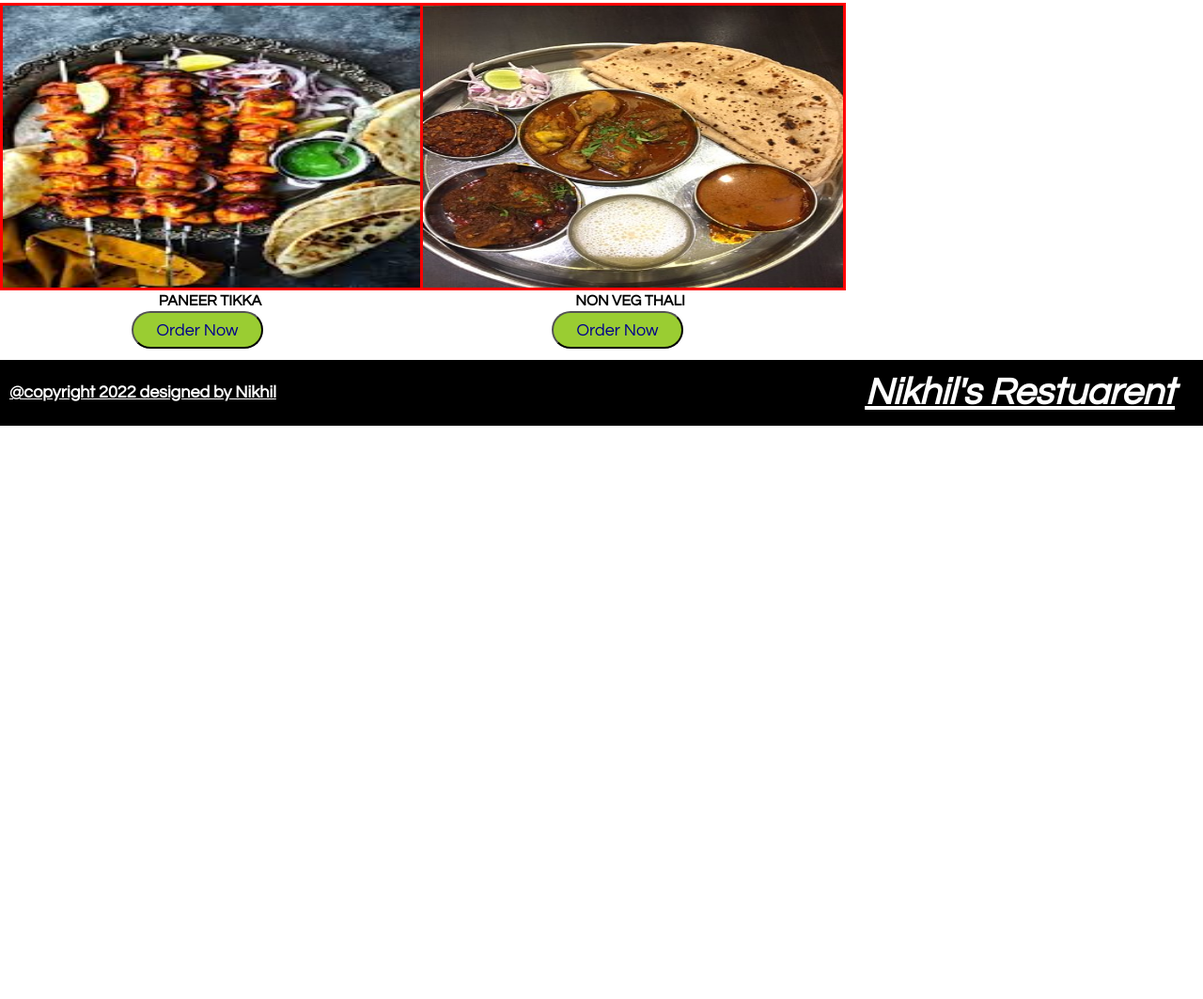
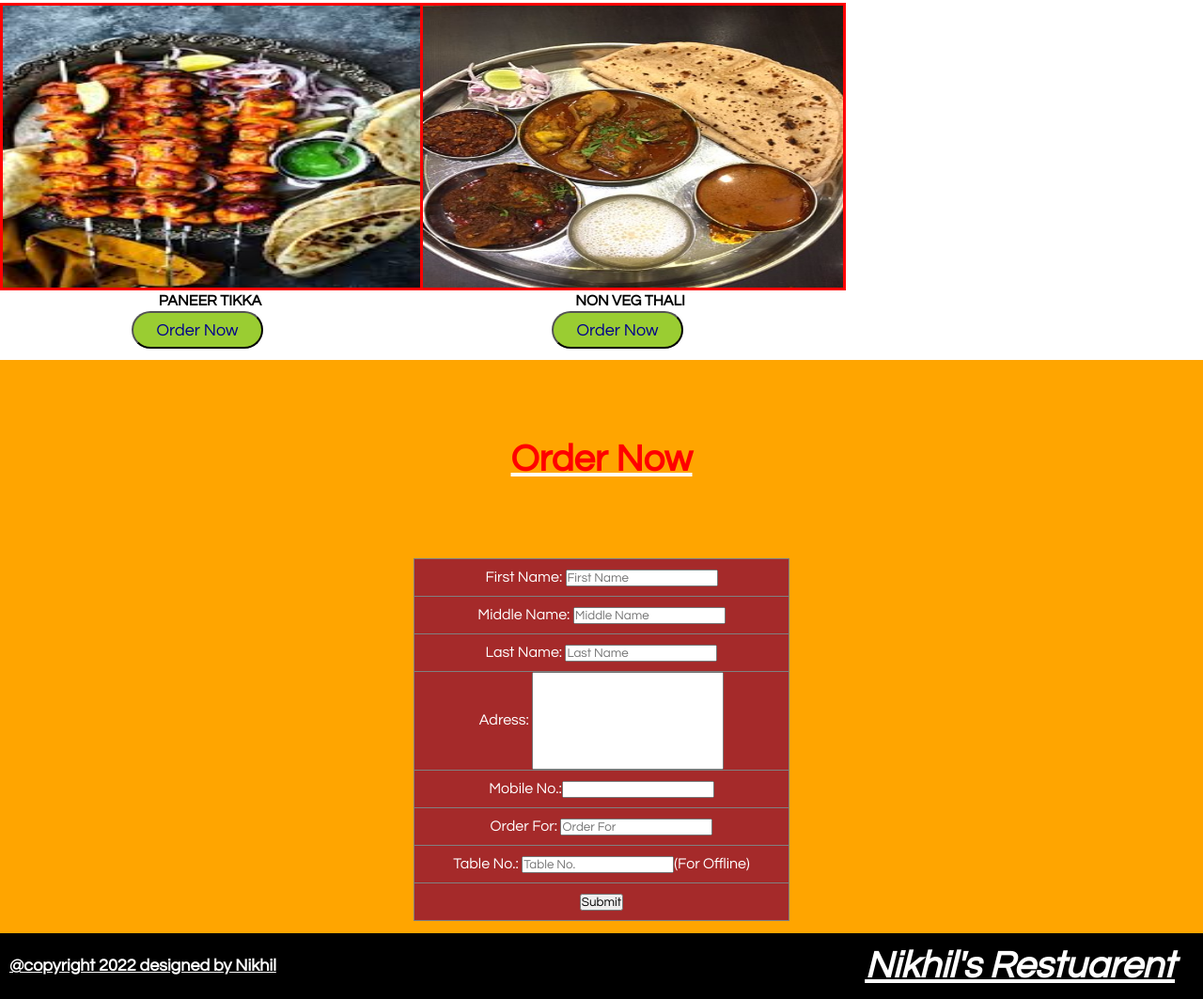
Before and after one commit to nikhilneha/myrestaurent, a plain HTML site: page webpage1.html in a window 1280 px wide. Shown: the part 1817-2880 px from the top of the page at 94% size. Before the commit the page ends 2270 px from the top, so only its background shows below. Drawn offline with Linux system fonts and the light colour scheme.

Commit message:
inline page

```diff
--- a/css/webpage1.css
+++ b/css/webpage1.css
@@ -5,8 +5,8 @@
 }
 
 .main{
-  height: 1800px;
-  width: 100$;
+  height: 2500px;
+  width: 100%;
   position: relative;
 }
 .header{
@@ -261,6 +261,31 @@ button:hover{
     color: yellow;
     cursor: pointer;
 }
+section{
+    height: 610px;
+    width: 100%;
+    background-color: orange;
+    float: left;
+}
+section h2{
+    text-align: center;
+    margin: 85px;
+    font-size: 40px;
+    color: red;
+    text-decoration: underline white ;
+}
+section table{
+    margin: auto;
+    height: 200px;
+    width: 400px;
+    border-collapse: collapse;
+}
+section tr{
+    background-color: brown;
+    color: white;
+    height: 40px;
+    text-align: center;
+}
 .footer{
     height: 70px;
     width: 100%;
--- a/webpage1.html
+++ b/webpage1.html
@@ -19,11 +19,11 @@
                 <li><a href="#">About</a></li>
                 <li><a href="#">Menu</a>
                 <ul>
-                    <li><a href="#">Veg Thali</a></li>
-                    <li><a href="#">Non Veg Thali</a></li>
-                    <li><a href="#">Special Thali</a></li>
-                    <li><a href="#">Soups</a></li>
-                    <li><a href="#">Desert</a></li>
+                    <li><a href="#ordernow">Veg Thali</a></li>
+                    <li><a href="#ordernow">Non Veg Thali</a></li>
+                    <li><a href="#ordernow">Special Thali</a></li>
+                    <li><a href="#ordernow">Soups</a></li>
+                    <li><a href="#ordernow">Desert</a></li>
                 </ul>
             </li>
             </ul>
@@ -68,20 +68,20 @@
             <div class="product">
                 <img src="images/c masala.jpg" alt="">
                 <h4>chicken Masala</h4>
-                <a href="about.html" target="_blank">
+                <a href="#ordernow">
                 <input type="button" value="Order Now"></a>
             </div>
             <div class="product">
 
           <img src="images/c pahadi k.jpg" alt="">
           <h4>chicken pahadi</h4>
-          <a href="about.html" target="_blank">
+          <a href="#ordernow">
           <input type="button" value="Order Now"></a>
             </div>
             <div class="product">
                 <img src="images/c biryani.jpg" alt="">
                 <h4>chicken biryani</h4>
-                <a href="about.html" target="_blank">
+                <a href="#ordernow" target="_blank">
                 <input type="button" value="Order Now"></a>
             </div>
             </div>
@@ -92,19 +92,19 @@
             <div class="product1">
                 <img src="images/c sikh.jpg" alt="">
                 <h4>chicken sikh kabab</h4>
-                <a href="about.html" target="_blank">
+                <a href="#ordernow">
                 <input type="button" value="Order Now"></a>
             </div>
             <div class="product1">
                 <img src="images/c tandoor.jpg" alt="">
                 <h4>chicken tandoor</h4>
-                <a href="about.html" target="_blank">
+                <a href="#ordernow">
                 <input type="button" value="Order Now"></a>
             </div>
             <div class="product1">
                 <img src="images/c tikka.jpg" alt="">
                 <h4>chicken tikka</h4>
-                <a href="about.html" target="_blank">
+                <a href="#ordernow">
                 <input type="button" value="Order Now"></a>
             </div>
           </div>
@@ -115,23 +115,56 @@
             <div class="product2">
                 <img src="images/chilly chicken.jpg" alt="">
                 <h4>chilly chicken</h4>
-                <a href="about.html" target="_blank">
+                <a href="#ordernow">
                 <input type="button" value="Order Now"></a>
             </div>
             <div class="product2">
                 <img src="images/p tikka.jpg" alt="">
                 <h4>Paneer Tikka</h4>
-                <a href="about.html" target="_blank">
+                <a href="#ordernow">
                 <input type="button" value="Order Now"></a>
             </div>
             <div class="product2">
                 <img src="images/non-veg-thali.jpg" alt="">
                 <h4>non veg thali</h4>
-                <a href="about.html" target="_blank">
+                <a href="#ordernow">
                 <input type="button" value="Order Now"></a>
             </div>
           </div>
           <!--3rd line of gallery end-->
+          <section id="ordernow">
+            <table border="1">
+                <h2>Order Now</h2>
+                <form action="">
+                    <tr>
+                        <td>
+                    First Name: <input type="text" placeholder="First Name"> </td></tr>
+                    <tr>
+                        <td>
+                    Middle Name: <input type="text" placeholder="Middle Name"> </td></tr>
+                    <tr>
+                        <td>
+                    Last Name: <input type="text" placeholder="Last Name"> </td></tr>
+                    <tr>
+                        <td>
+                    Adress: <input type="text" style="height:100px; width: 200px;" > </td></tr>
+                    <tr>
+                        <td>
+                            Mobile No.:<input type="number"> </td></tr>
+                            <tr>
+                                <td>
+                                    Order For: <input type="text" placeholder="Order For">
+                                </td>
+                            </tr>
+                    <tr>
+                        <td>
+                    Table No.: <input type="number" placeholder="Table No.">(For Offline) </td></tr>
+                    <tr>
+                        <td>
+                    <input type="button" value="Submit"></td></tr>
+                </form>
+             </table>
+          </section>
         <!--Footer start-->
         <div class="footer">
          <b class="d">@copyright 2022 designed by Nikhil</b>
```
